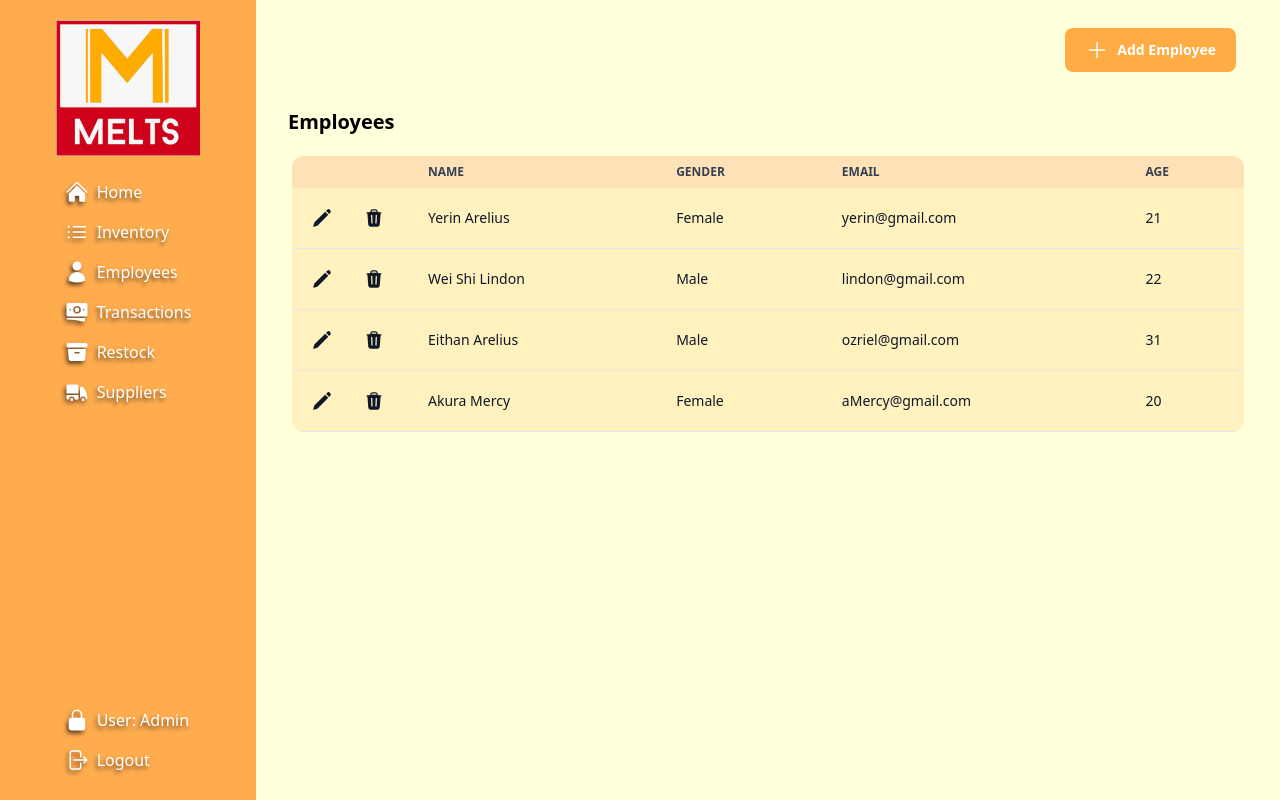
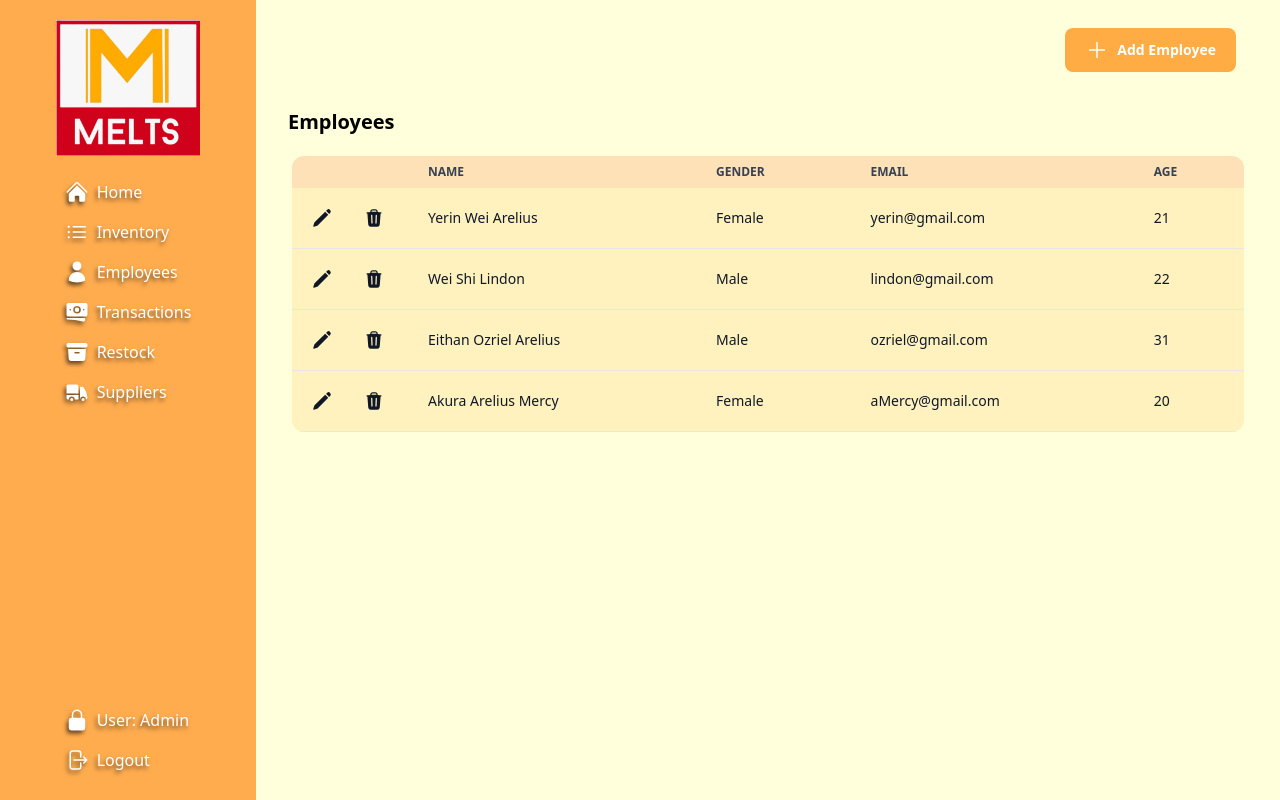
Before and after one commit to rcSabucido/melts-inventory, a React (Vite) app: page /employee in a window 1280 px wide. Built offline with nearby package versions, Linux system fonts and the light colour scheme.

Commit message:
#8 Add existing row values as default values in EmployeeInput forms

```diff
--- a/src/components/EmployeeInput.jsx
+++ b/src/components/EmployeeInput.jsx
@@ -1,4 +1,4 @@
-const EmployeeInput = () => {
+const EmployeeInput = ({ employeeData }) => {
     return (
         <>
             <div className="m-4 p-4 bg-amber-200/30 rounded-xl flex flex-col shadow-[-4px_4px_4px_#888888]">
@@ -9,6 +9,7 @@ const EmployeeInput = () => {
                             type='text'
                             name='firstName'
                             className="mt-1 block w-full p-2 border border-gray-300 bg-white rounded-md"
+                            defaultValue={employeeData?.Name?.split(' ')[0] || ''}
                             required
                         />
                     </div>
@@ -18,6 +19,7 @@ const EmployeeInput = () => {
                             type='text'
                             name='middleName'
                             className='mt-1 block w-full p-2 border border-gray-300 bg-white rounded-md'
+                            defaultValue={employeeData?.Name?.split(' ')[1] || ''}
                             required
                         />
                     </div>
@@ -27,17 +29,19 @@ const EmployeeInput = () => {
                             type='text'
                             name='lastName'
                             className='mt-1 block w-full p-2 border border-gray-300 bg-white rounded-md'
+                            defaultValue={employeeData?.Name?.split(' ')[2] || ''}
                             required
                         />
                     </div>
                 </div>
                 <div className="flex flex-wrap justify-between">
                 <div className="m-4 grow">
-                        <label className="block text-sm font-medium text-gray-700">Username</label>
+                        <label className="block text-sm font-medium text-gray-700">Email</label>
                         <input
-                            type='text'
-                            name='username'
+                            type='email'
+                            name='email'
                             className="mt-1 block w-full p-2 border border-gray-300 bg-white rounded-md"
+                            defaultValue={employeeData?.Email?.split(' ')[0] || ''}
                             required
                         />
                     </div>
@@ -52,7 +56,7 @@ const EmployeeInput = () => {
                     </div>
                     <div className="m-4 grow">
                         <label className="block text-sm font-medium text-gray-700">Gender</label>
-                        <select className="mt-1 block w-full p-2.5 border border-gray-300 bg-white rounded-md">
+                        <select className="mt-1 block w-full p-2.5 border border-gray-300 bg-white rounded-md" defaultValue={employeeData?.Gender || ''}>
                             <option value="male">Male</option>
                             <option value='female'>Female</option>
                             <option value='other'>Other</option>
--- a/src/pages/Employee.jsx
+++ b/src/pages/Employee.jsx
@@ -12,7 +12,7 @@ const EmployeePage = () => {
   const columns = ['Name', 'Gender', 'Email', 'Age'];
   const tableData = [
       {
-          'Name': 'Yerin Arelius',
+          'Name': 'Yerin Wei Arelius',
           'Gender': 'Female',
           'Email': 'yerin@gmail.com',
           'Age': 21
@@ -24,13 +24,13 @@ const EmployeePage = () => {
           'Age': 22
       },
       {
-          'Name': 'Eithan Arelius',
+          'Name': 'Eithan Ozriel Arelius',
           'Gender': 'Male',
           'Email': 'ozriel@gmail.com',
           'Age': 31
       },
       {
-        'Name': 'Akura Mercy',
+        'Name': 'Akura Arelius Mercy',
         'Gender': 'Female',
         'Email': 'aMercy@gmail.com',
         'Age': 20
```
